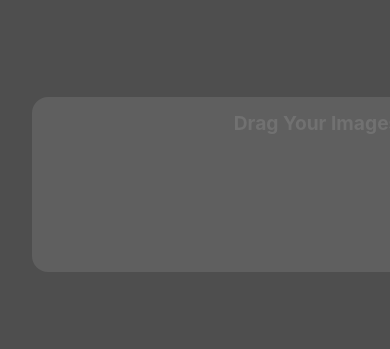
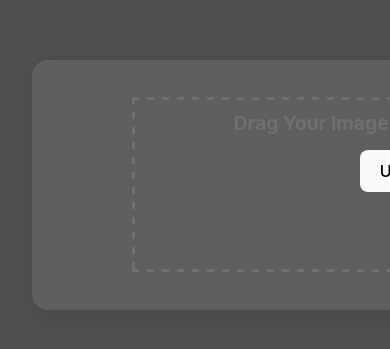
Before and after one commit to Lee-jr-81/image-app, a React (Vite) app: page / in a window 390 px wide. Shown: the part 265-614 px from the top of the page. Built offline with nearby package versions, Linux system fonts and the light colour scheme.

Commit message:
finished styling the dragbox component. started responsiveness

```diff
--- a/src/App.css
+++ b/src/App.css
@@ -48,17 +48,36 @@
 }
 
 .dragbox-container {
+  display: flex;
+  justify-content: center;
+  align-items: center;
   background-color: var(--boxes);
   border-radius: 1rem;
   min-width: 750px;
-  min-height: 175px;
-  /* justify-self: center; */
-  display: grid;
+  min-height: 250px;
+  box-shadow: 5px 5px 5px 5px #4b4b4b;
 }
 
 .title {
-  justify-content: center;
-  align-items: center;
   color: var(--neutral-text-dark);
   font-size: 1.2rem;
 }
+
+.Dashed-container {
+  display: flexbox;
+  align-content: ;
+  min-width: 550px;
+  min-height: 175px;
+  background-image: linear-gradient(
+      90deg,
+      var(--neutral-text-dark) 50%,
+      transparent 0
+    ),
+    linear-gradient(90deg, var(--neutral-text-dark) 50%, transparent 0),
+    linear-gradient(180deg, var(--neutral-text-dark) 50%, transparent 0),
+    linear-gradient(180deg, var(--neutral-text-dark) 50%, transparent 0);
+  background-color: var(--boxes);
+  background-position: 0 0, 0 100%, 0 0, 100% 0;
+  background-repeat: repeat-x, repeat-x, repeat-y, repeat-y;
+  background-size: 15px 3px, 15px 3px, 3px 15px, 3px 15px;
+}
--- a/src/components/DragBox.jsx
+++ b/src/components/DragBox.jsx
@@ -4,7 +4,10 @@ const DragBox = () => {
   return (
     <section class="container-sm">
       <div className="dragbox-container">
-        <h1 className="title">Drag Your Images Or Click To Browse</h1>
+        <div className="Dashed-container">
+          <h1 className="title">Drag Your Images Or Click To Browse</h1>
+          <button>Upload</button>
+        </div>
       </div>
     </section>
   );
```
